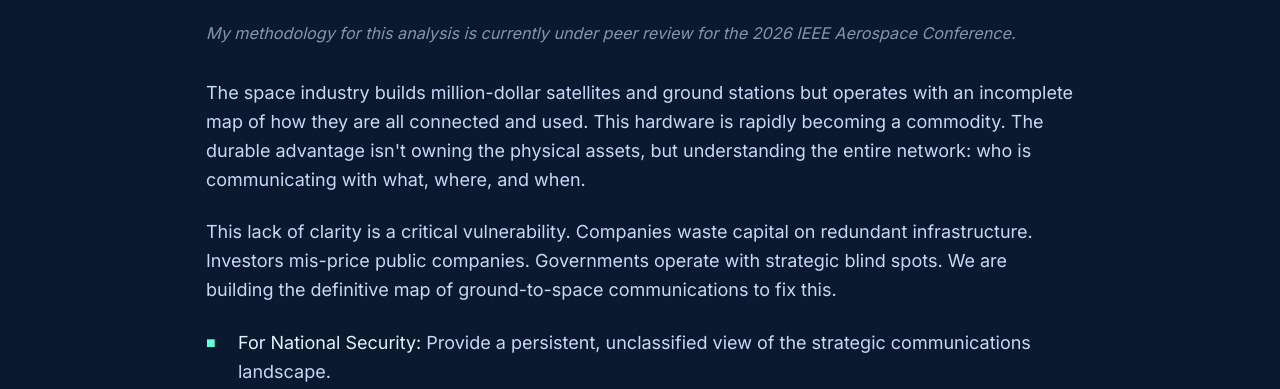
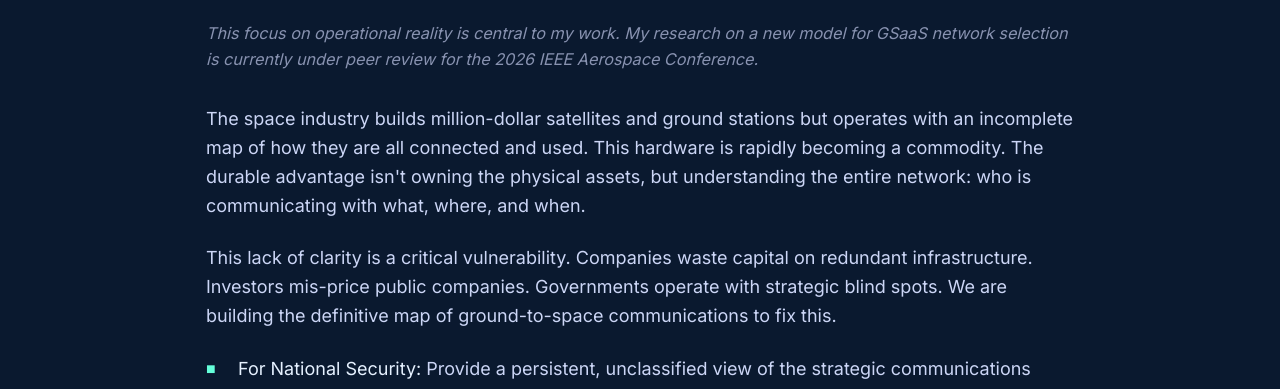
Before and after one commit to MaxAurelius/marcinkov-com, a plain HTML site: page index.html in a window 1280 px wide. Shown: the part 363-752 px from the top of the page. Drawn offline with Linux system fonts and the light colour scheme.

Commit message:
updt the thesis

```diff
--- a/index.html
+++ b/index.html
@@ -35,7 +35,8 @@
                 The greatest threat to capital in deep-tech isn't market risk; it's bad physics. Before you deploy capital, I provide the diligence to determine if the science is sound.
             </blockquote>
 
-            <p style="font-style: italic; color: #8892b0; font-size: 0.9em; margin: 1.5rem 0 2rem 0;">My methodology for this analysis is currently under peer review for the 2026 IEEE Aerospace Conference.</p>
+            <p style="font-style: italic; color: #8892b0; font-size: 0.9em; margin: 1.5rem 0 2rem 0;">This focus on operational reality is central to my work. My research on a new model for GSaaS network selection is currently under peer review for the 2026 IEEE Aerospace Conference.
+</p>
 
             <!-- <p style="color: var(--text-secondary); margin-top: 2rem;"> That principle informs my long-term view on the space economy:</p> -->
 
```
